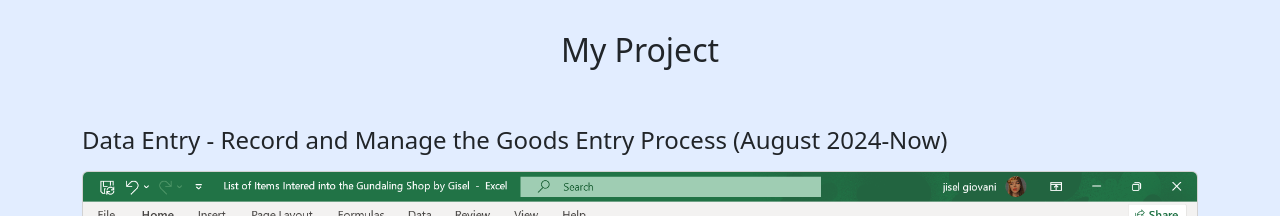
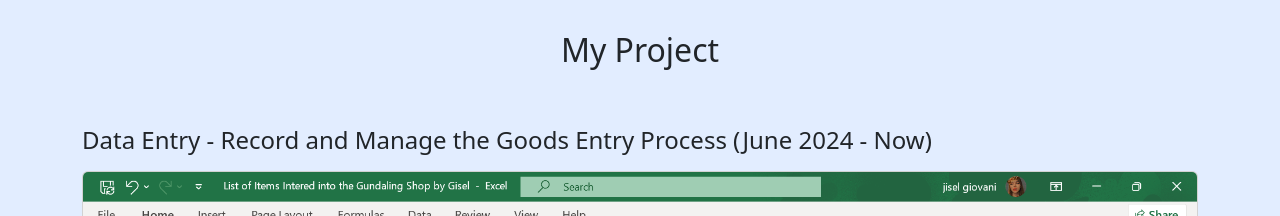
Before and after one commit to gieselgeovani/gieselgeovani.github.io, a plain HTML site: page index.html in a window 1280 px wide. Shown: the part 1420-1636 px from the top of the page. Drawn offline with nearby package versions, Linux system fonts and the light colour scheme.

Commit message:
edit text

```diff
--- a/index.html
+++ b/index.html
@@ -86,7 +86,7 @@
         </div>
         <div class="row mb-2">
           <div class="col">
-            <h4>Data Entry - Record and Manage the Goods Entry Process (August 2024-Now)</h4>
+            <h4>Data Entry - Record and Manage the Goods Entry Process (June 2024 - Now)</h4>
           </div>
         </div>
 
```
